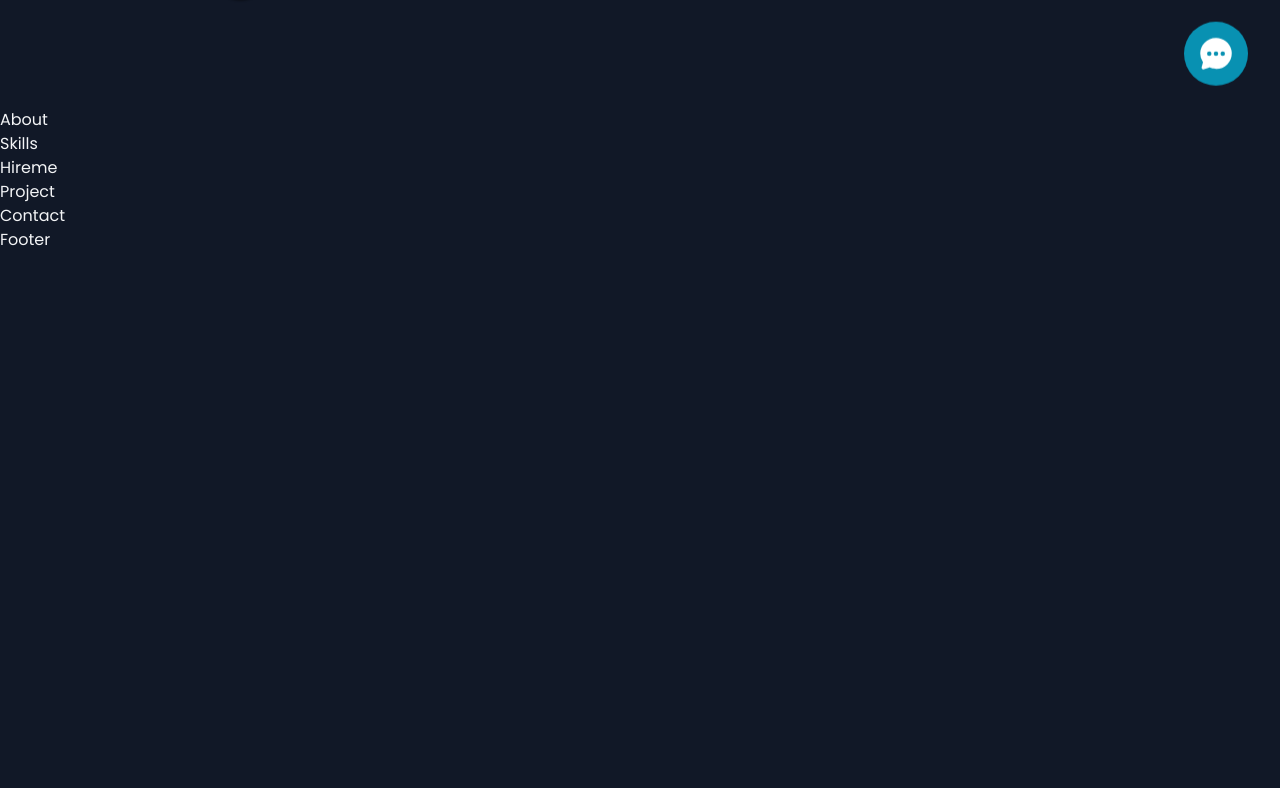
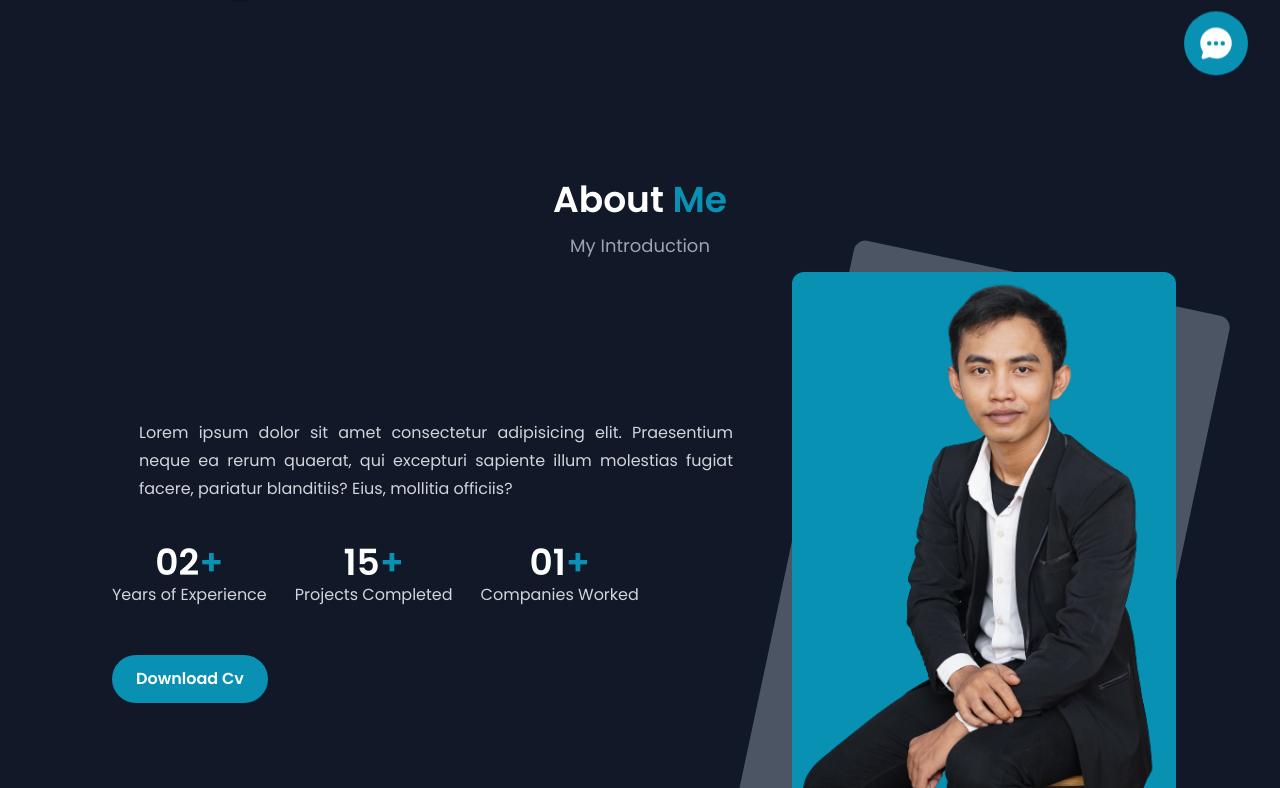
Before and after one commit to sadi98/MyPortofolio, a React (Vite) app: page / in a window 1280 px wide. Shown: the part 692-1480 px from the top of the page. Before the commit the page ends 944 px from the top, so only its background shows below. Built offline with nearby package versions, Linux system fonts and the light colour scheme.

Commit message:
slicing about section

```diff
--- a/src/components/About.jsx
+++ b/src/components/About.jsx
@@ -1,8 +1,55 @@
 import React from 'react'
+import imageSady from '../assets/images/job.png'
+const About = () => {
+  const info = [
+    {text : "Years of Experience", count: "02"},
+    {text : "Projects Completed", count: "15"},
+    {text : "Companies Worked", count: "01"},
+  ]
+  return (
+    <section id='about' className='py-10 text-white'>
+      <div className='text-center mt-8'>
+        <h3 className='text-4xl font-semibold'>
+          About <span className='text-cyan-600'>Me</span>
+        </h3>
+        <p className='text-gray-400 my-3 text-lg'>My Introduction</p>
+        <div className='flex md:flex-row flex-col-reverse items-center md:gap-6 gap-12 px-10 max-w-6xl mx-auto'>
+          <div className='p-2'>
+            <div className='text-gray-300 my-3'>
+              <p className='text-justify leading-7 w-11/12 mx-auto'>
+                Lorem ipsum dolor sit amet consectetur adipisicing elit. Praesentium neque ea rerum quaerat, qui excepturi sapiente illum molestias fugiat facere, pariatur blanditiis? Eius, mollitia officiis?
+              </p>
+              <div className='flex items-center gap-7 mt-10'>
+                {info.map((item, index) => (
+                  <div key={index}>
+                    <h3
+                      className='md:text-4xl text-2xl font-semibold text-white'
+                      >
+                      {item.count}
+                      <span className='text-cyan-600'>+</span>
+                    </h3>
+                    <span className='md:text-base text-xs'>
+                      {item.text}
+                    </span>
+                  </div>
+                ))}
+              </div>
+              <br />
+              <br />
+              <a href="./src/assets/cv.pdf" download>
+                <button className='btn-primary'>Download Cv</button>
+              </a>
+            </div>
+          </div>
 
-const About = () => {
-  return (
-    <div>About</div>
+          <div className='flex-1 md:mt-0 mt-6 flex justify-center items-center'>
+            <div className='lg:w-96 h-full relative sm:w-10/12 w-11/12 max-w-sm aboutImg'>
+              <img src={imageSady} alt="about-image" className='w-full object-cover bg-cyan-600 rounded-xl' />
+            </div>
+          </div>
+        </div>
+      </div>
+    </section>
   )
 }
 
--- a/src/index.css
+++ b/src/index.css
@@ -12,3 +12,7 @@
   .btn-primary {
     @apply bg-cyan-600 font-semibold text-white md:mx-0 mx-auto rounded-full py-3 px-6 flex items-center gap-2;
   }
+
+  .aboutImg::after {
+    @apply content-[''] w-full left-0 top-0 rounded-xl rotate-12 h-full absolute bg-gray-600 -z-10;
+  }
```
Also changed, not shown: src/assets/images/job.png (added), 1 other file (tests, documents, lock files or other folders).
